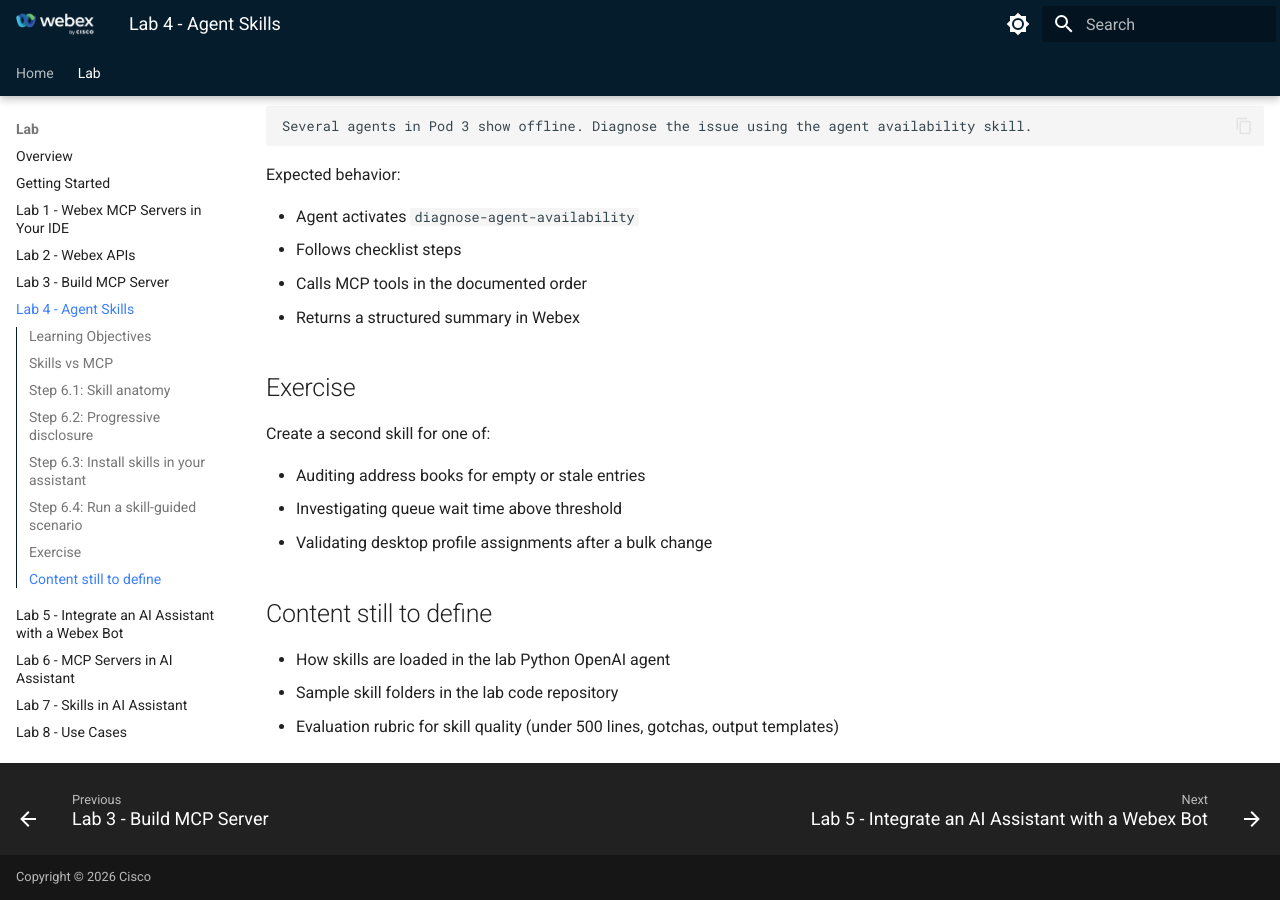
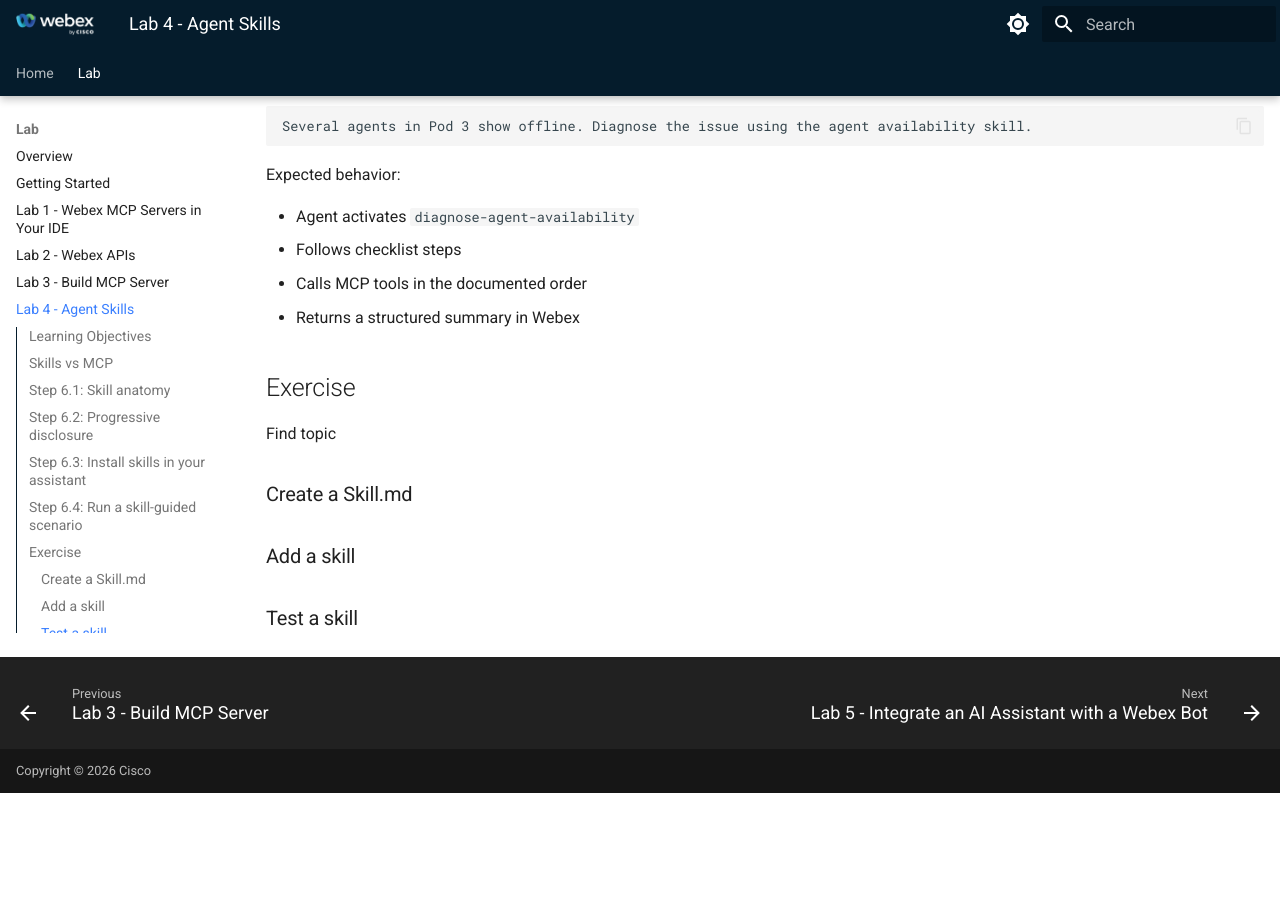
Before and after one commit to WebexCC-SA/LAB-31123, an MkDocs documentation site: the page built from docs/lab4_agent-skills.md, in a window 1280 px wide and 900 px high, scrolled down 2430 px. Built offline with MkDocs 1.6.1 and Material for MkDocs 9.7.7, drawn with Linux system fonts in a browser that asks for light colours; after the commit the page ends 3223 px from its top, so only the background shows below that.

Commit message:
Update lab4_agent-skills.md

```diff
--- a/docs/lab4_agent-skills.md
+++ b/docs/lab4_agent-skills.md
@@ -107,14 +107,8 @@
 
 ## Exercise
 
-Create a second skill for one of:
+Find topic
 
-- Auditing address books for empty or stale entries
-- Investigating queue wait time above threshold
-- Validating desktop profile assignments after a bulk change
-
-## Content still to define
-
-- How skills are loaded in the lab Python OpenAI agent
-- Sample skill folders in the lab code repository
-- Evaluation rubric for skill quality (under 500 lines, gotchas, output templates)
+### Create a Skill.md
+### Add a skill
+### Test a skill
```
